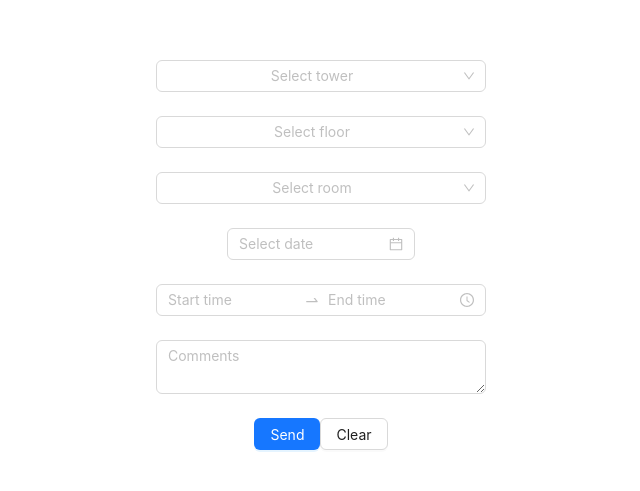
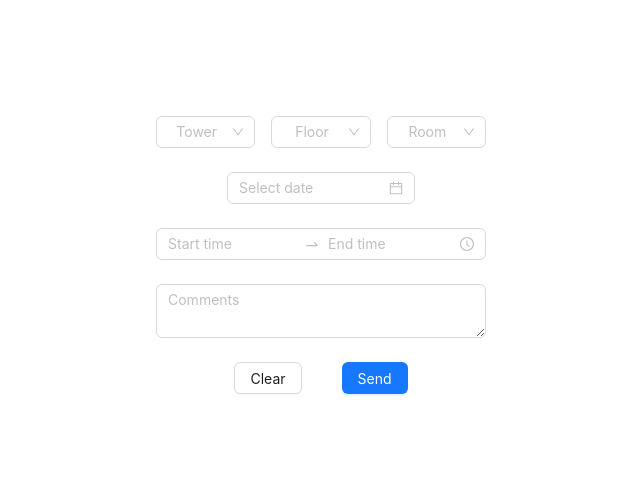
Before and after one commit to xonika9/meeting-room-reservation-test-task, a React (Vite) app: page / in a window 1280 px wide. Shown: the part 133-624 px from the top of the page, without its empty margins (319-959 px from the left). Built offline with nearby package versions, Linux system fonts and the light colour scheme.

Commit message:
no booking in past, add styles

```diff
--- a/package.json
+++ b/package.json
@@ -11,6 +11,7 @@
   },
   "dependencies": {
     "antd": "^5.4.7",
+    "moment": "^2.29.4",
     "react": "^18.2.0",
     "react-dom": "^18.2.0"
   },
--- a/src/App.jsx
+++ b/src/App.jsx
@@ -1,11 +1,22 @@
 import './App.css';
-import { Form, Select, DatePicker, TimePicker, Input, Button } from 'antd';
+import {
+  Form,
+  Select,
+  DatePicker,
+  TimePicker,
+  Input,
+  Button,
+  Col,
+  Row,
+} from 'antd';
+import moment from 'moment';
 
 const { Option } = Select;
 const { TextArea } = Input;
 
 const App = () => {
   const [form] = Form.useForm();
+  const dateFormat = 'DD.MM.YYYY';
 
   const handleClear = () => {
     form.resetFields();
@@ -25,22 +36,30 @@ const App = () => {
   const floors = Array.from({ length: 25 }, (_, i) => i + 3);
   const rooms = Array.from({ length: 10 }, (_, i) => i + 1);
 
+  const disabledDate = (current) => {
+    return current && current < moment().startOf('day');
+  };
+
   return (
-    <Form form={form}>
+    <Form form={form} style={{ display: 'flex', flexDirection: 'column' }}>
+      <Row gutter={[16, 16]}>
+        <Col span={8}>
           <Form.Item
             name="tower"
             rules={[{ required: true, message: 'Please select a tower' }]}
           >
-        <Select placeholder="Select tower">
+            <Select placeholder="Tower">
               <Option value="A">A</Option>
               <Option value="B">B</Option>
             </Select>
           </Form.Item>
+        </Col>
+        <Col span={8}>
           <Form.Item
             name="floor"
             rules={[{ required: true, message: 'Please select a floor' }]}
           >
-        <Select placeholder="Select floor">
+            <Select placeholder="Floor">
               {floors.map((floor) => (
                 <Option key={floor} value={floor}>
                   {floor}
@@ -48,11 +67,13 @@ const App = () => {
               ))}
             </Select>
           </Form.Item>
+        </Col>
+        <Col span={8}>
           <Form.Item
             name="room"
             rules={[{ required: true, message: 'Please select a room' }]}
           >
-        <Select placeholder="Select room">
+            <Select placeholder="Room">
               {rooms.map((room) => (
                 <Option key={room} value={room}>
                   {room}
@@ -60,11 +81,14 @@ const App = () => {
               ))}
             </Select>
           </Form.Item>
+        </Col>
+      </Row>
+
       <Form.Item
         name="date"
         rules={[{ required: true, message: 'Please select a date' }]}
       >
-        <DatePicker />
+        <DatePicker disabledDate={disabledDate} format={dateFormat} />
       </Form.Item>
       <Form.Item
         name="time"
@@ -76,10 +100,12 @@ const App = () => {
         <TextArea placeholder="Comments" />
       </Form.Item>
       <Form.Item>
+        <Button onClick={handleClear} style={{ marginRight: '40px' }}>
+          Clear
+        </Button>
         <Button type="primary" onClick={handleSend}>
           Send
         </Button>
-        <Button onClick={handleClear}>Clear</Button>
       </Form.Item>
     </Form>
   );
```
Also changed, not shown: 1 other file (tests, documents, lock files or other folders). Lines whose indentation alone changed are shown as unchanged.
